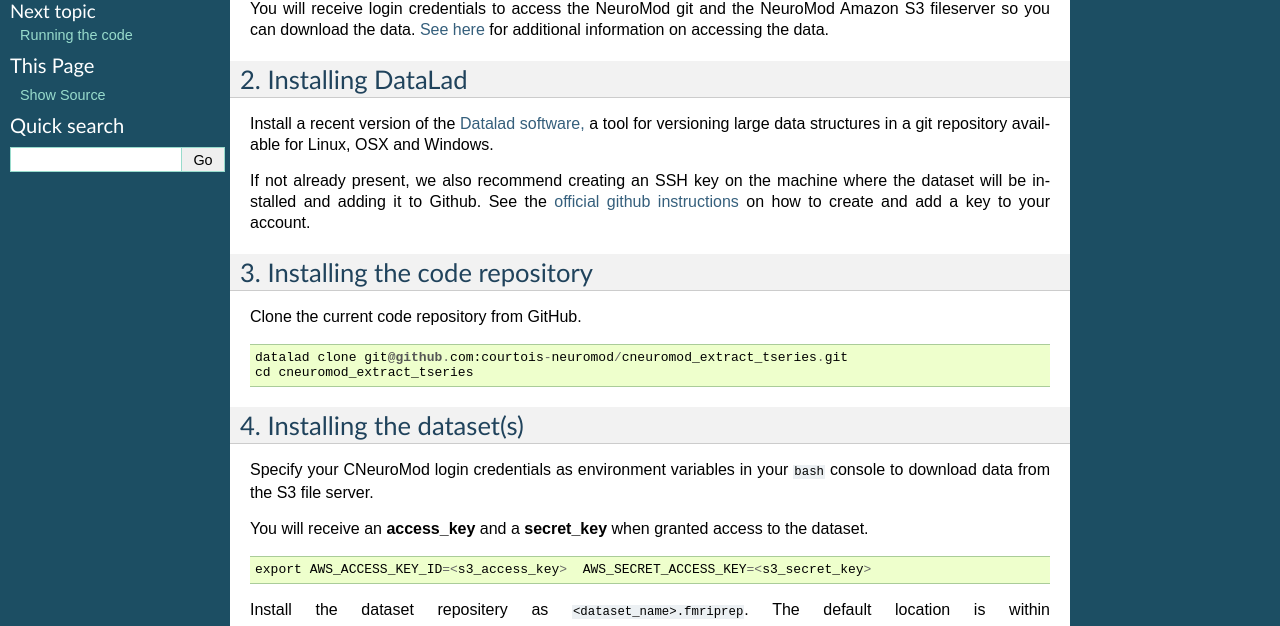
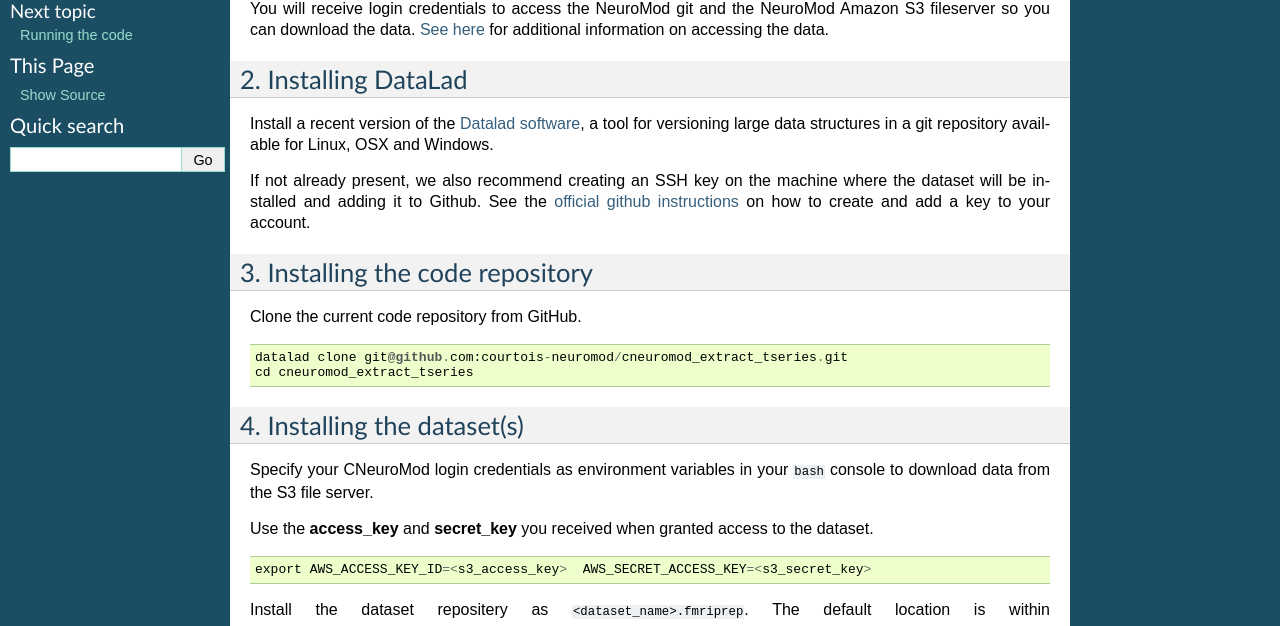
Before and after one commit to courtois-neuromod/cneuromod_extract_tseries, a Sphinx documentation site: the page built from docs/installation.rst, in a window 1280 px wide. Shown: the part 265-891 px from the top of the page. Built offline with Sphinx 7.4.7, drawn with Linux system fonts in a browser that asks for light colours.

Commit message:
Update installation.rst

```diff
--- a/docs/installation.rst
+++ b/docs/installation.rst
@@ -20,7 +20,7 @@ NeuroMod Amazon S3 fileserver so you can download the data.
 2. Installing DataLad
 ---------------------
 
-Install a recent version of the `Datalad software, <https://www.datalad.org/>`_
+Install a recent version of the `Datalad software <https://www.datalad.org/>`_,
 a tool for versioning large data structures in a git repository available
 for Linux, OSX and Windows.
 
@@ -43,7 +43,7 @@ Clone the current code repository from GitHub.
 Specify your CNeuroMod login credentials as environment variables in your
 ``bash`` console to download data from the S3 file server.
 
-You will receive an **access_key** and a **secret_key** when granted access
+Use the **access_key** and **secret_key** you received when granted access
 to the dataset.
 ::
   export AWS_ACCESS_KEY_ID=<s3_access_key>  AWS_SECRET_ACCESS_KEY=<s3_secret_key>
```
